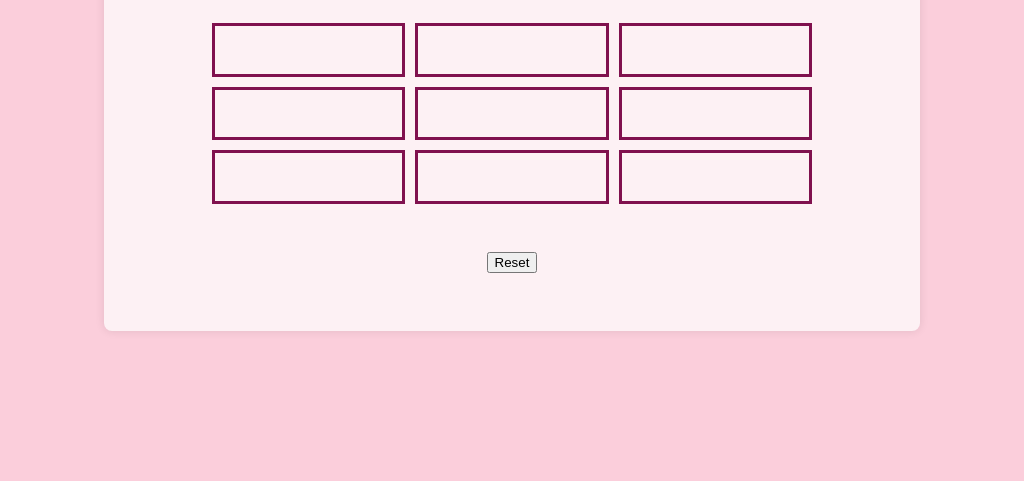
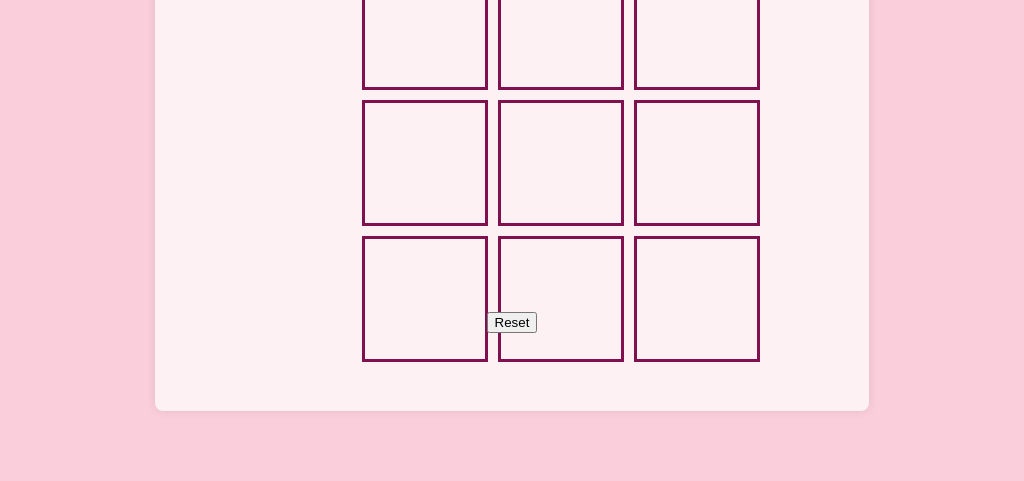
Before and after one commit to NorfolkTate/noughts-and-crosses, a plain HTML site: page index.html in a window 1024 px wide. Shown: the part 319-800 px from the top of the page. Drawn offline with Linux system fonts and the light colour scheme.

Commit message:
add css styling to fix box size on ipad screen

```diff
--- a/assets/css/style.css
+++ b/assets/css/style.css
@@ -90,12 +90,15 @@ body {
 /*media query for 912 - 1150px*/
 @media screen and (min-width: 912px) and (max-width: 1150px) {
 .board {
-    width: 70%;
-    height: 50%;
+    width: 60%;
+    height: 70%;
 }
 .game {
-    width: 600px;
-    height: 600px;
+
+}
+.box {
+    width: 120px;
+    height: 120px;
 }
 .heading {
     font-size: 180%;
```
